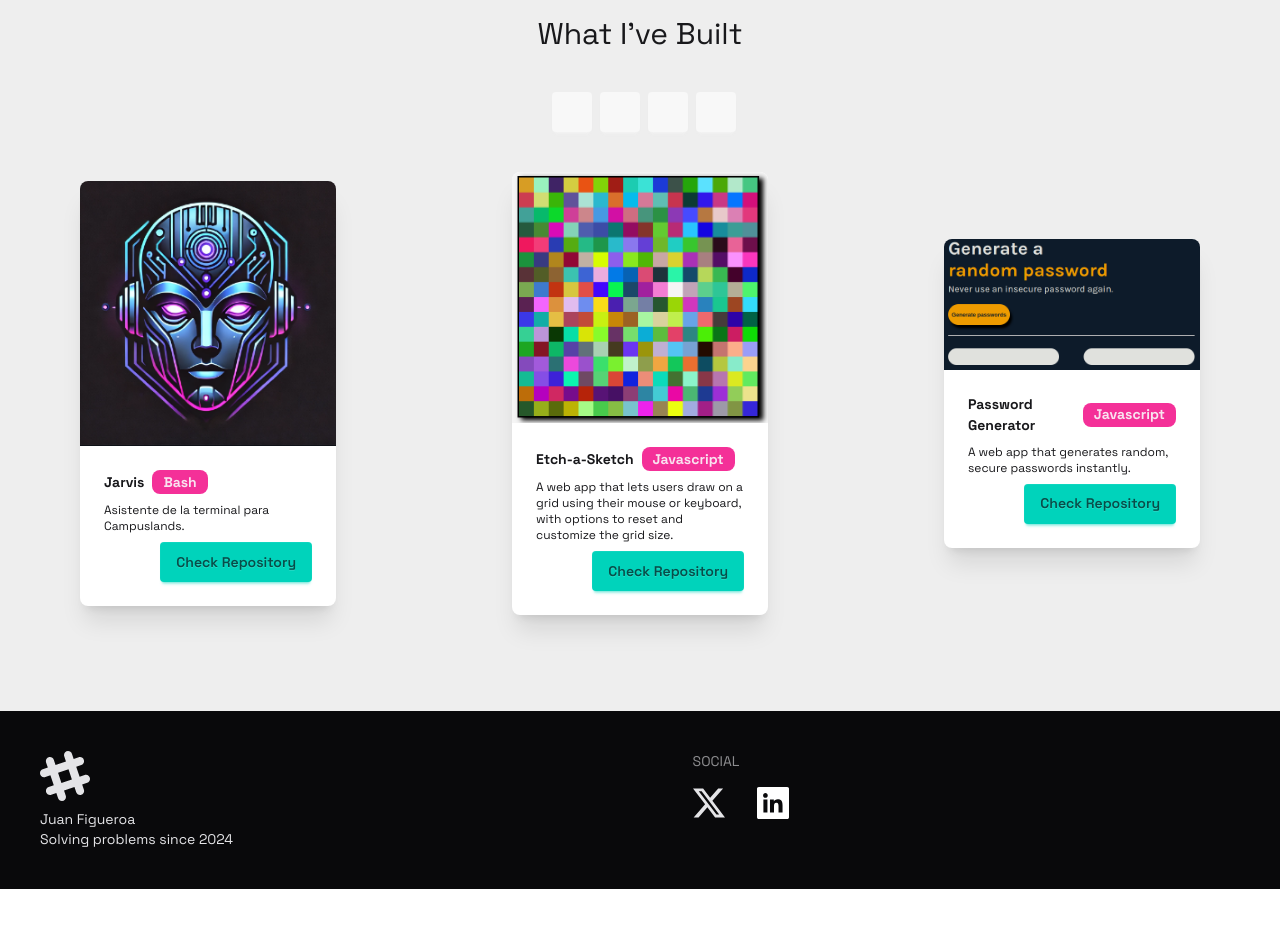
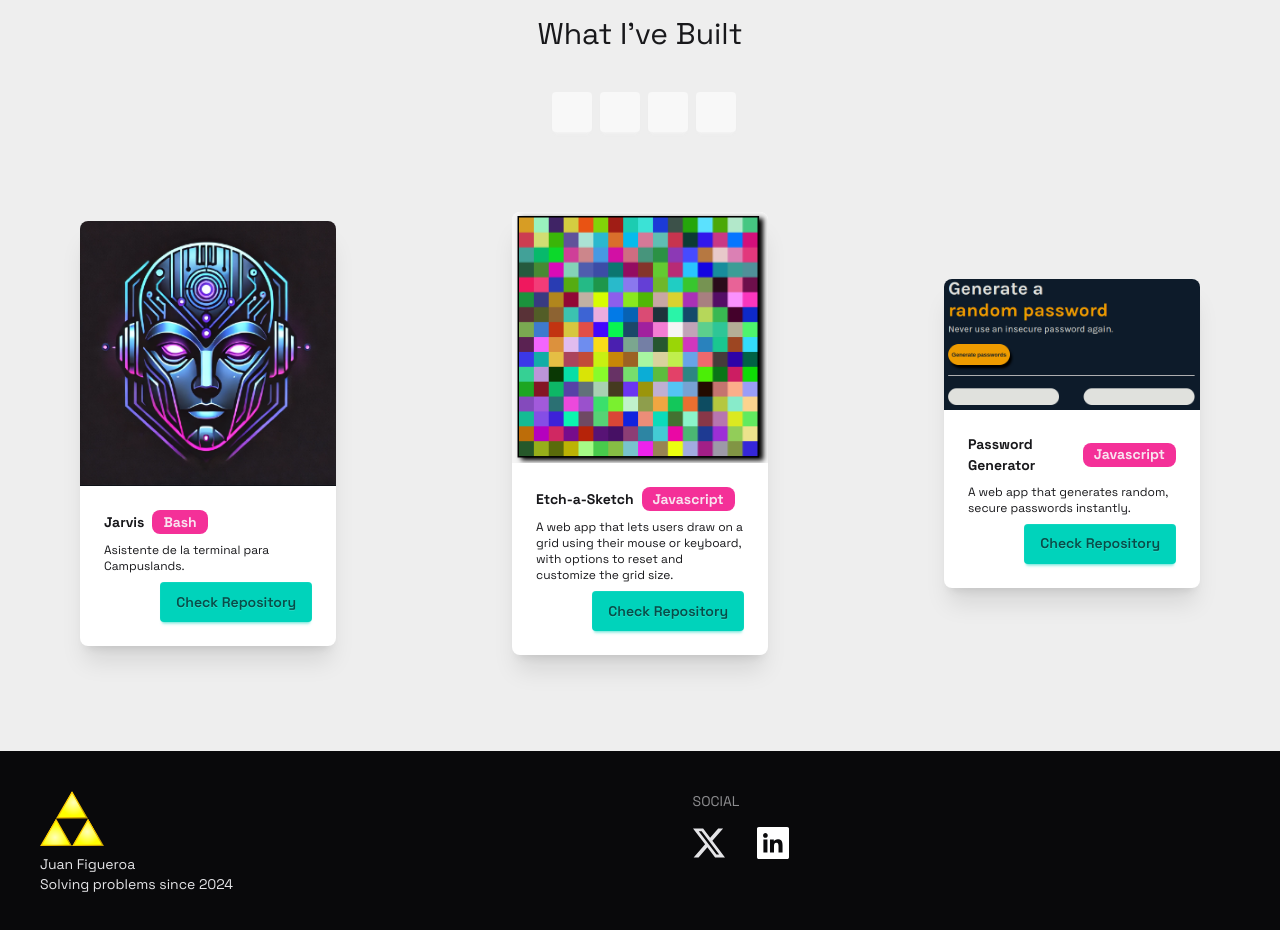
Before and after one commit to juancrfig/portfolio, a plain HTML site: page index.html in a window 1280 px wide. Shown: the part 760-1690 px from the top of the page. Before the commit the page ends 1649 px from the top, so only its background shows below. Drawn offline with nearby package versions, Linux system fonts and the light colour scheme.

Commit message:
Finish basic rendering of projects in desktop

```diff
--- a/index.html
+++ b/index.html
@@ -129,17 +129,7 @@
 		</section>
 		<footer class="footer sm:footer-horizontal bg-neutral text-neutral-content p-10">
 		  <aside>
-			<svg
-			  width="50"
-			  height="50"
-			  viewBox="0 0 24 24"
-			  xmlns="http://www.w3.org/2000/svg"
-			  fill-rule="evenodd"
-			  clip-rule="evenodd"
-			  class="fill-current">
-			  <path
-				d="M22.672 15.226l-2.432.811.841 2.515c.33 1.019-.209 2.127-1.23 2.456-1.15.325-2.148-.321-2.463-1.226l-.84-2.518-5.013 1.677.84 2.517c.391 1.203-.434 2.542-1.831 2.542-.88 0-1.601-.564-1.86-1.314l-.842-2.516-2.431.809c-1.135.328-2.145-.317-2.463-1.229-.329-1.018.211-2.127 1.231-2.456l2.432-.809-1.621-4.823-2.432.808c-1.355.384-2.558-.59-2.558-1.839 0-.817.509-1.582 1.327-1.846l2.433-.809-.842-2.515c-.33-1.02.211-2.129 1.232-2.458 1.02-.329 2.13.209 2.461 1.229l.842 2.515 5.011-1.677-.839-2.517c-.403-1.238.484-2.553 1.843-2.553.819 0 1.585.509 1.85 1.326l.841 2.517 2.431-.81c1.02-.33 2.131.211 2.461 1.229.332 1.018-.21 2.126-1.23 2.456l-2.433.809 1.622 4.823 2.433-.809c1.242-.401 2.557.484 2.557 1.838 0 .819-.51 1.583-1.328 1.847m-8.992-6.428l-5.01 1.675 1.619 4.828 5.011-1.674-1.62-4.829z"></path>
-			</svg>
+			<img src="./src/media/yellow-tri.png" class="w-16">
 			<p>
 			  Juan Figueroa
 			  <br />
@@ -152,7 +142,7 @@
 			  <a href="https://x.com/juancrfig" target="_blank">
 				<svg xmlns="http://www.w3.org/2000/svg" width="40px" height="40px" fill="currentColor" class="bi bi-twitter-x" viewBox="0 0 20 12">
 					<path d="M12.6.75h2.454l-5.36 6.142L16 15.25h-4.937l-3.867-5.07-4.425 5.07H.316l5.733-6.57L0 .75h5.063l3.495 4.633L12.601.75Zm-.86 13.028h1.36L4.323 2.145H2.865z"/>
-				  </svg>
+				</svg>
 			  </a>
 			  <a href="https://www.linkedin.com/in/juan-ram%C3%ADrez-6a7435203/" target="_blank">
 				<svg width="48px" height="48px" viewBox="0 0 48 48" version="1.1" xmlns="http://www.w3.org/2000/svg" xmlns:xlink="http://www.w3.org/1999/xlink">
--- a/src/js/script.js
+++ b/src/js/script.js
@@ -47,8 +47,8 @@ function renderBigScreen() {
 	projectsContainer.innerHTML += filterComponent;
 
 	const gridContainer = document.createElement('div');
-	gridContainer.setAttribute('class', 'grid grid-cols-3 grid-rows-1 gap-4');
-	projectsContainer.appendChild(gridContainer)
+	gridContainer.setAttribute('class', 'grid grid-cols-3 grid-rows-1 gap-4 mt-10');
+	projectsContainer.appendChild(gridContainer);
 
 
 	projects.projects.slice(0, 3).forEach( (project) => {
```
Also changed, not shown: src/media/hourglass.png (deleted), src/media/yellow-tri.png (added).
